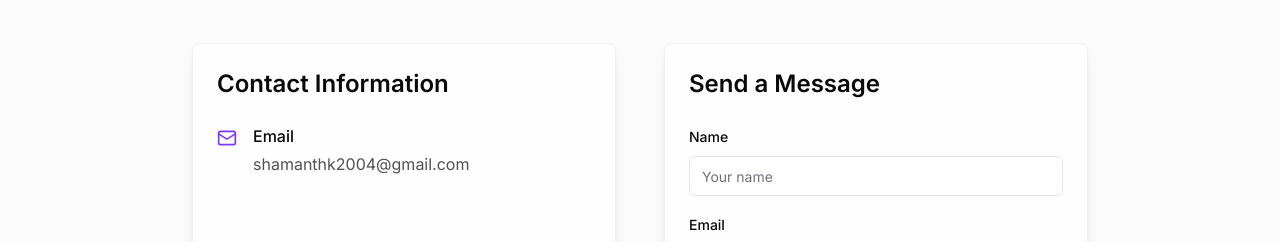
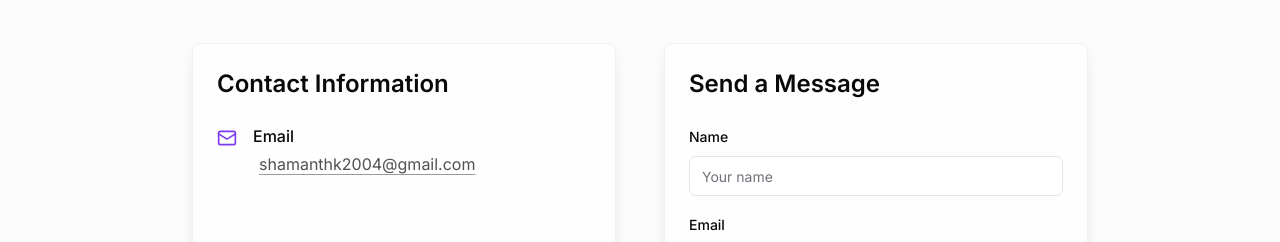
Before and after one commit to Shamanth-k/portfolio, a Next.js app: page / in a window 1280 px wide. Shown: the part 5441-5683 px from the top of the page. Built offline with nearby package versions, Linux system fonts and the light colour scheme.

Commit message:
frontend animation for coping mail id

```diff
--- a/components/contact.tsx
+++ b/components/contact.tsx
@@ -8,9 +8,9 @@ import { Button } from "@/components/ui/button";
 import { Input } from "@/components/ui/input";
 import { Textarea } from "@/components/ui/textarea";
 import { Label } from "@/components/ui/label";
-import { Mail, Send, Github, Linkedin } from "lucide-react";
+import { Mail, Send, Github, Linkedin, Copy, Check } from "lucide-react";
 import Link from "next/link";
-import { useState } from "react";
+import { useEffect, useRef, useState } from "react";
 import { toast } from "@/components/ui/use-toast";
 
 const Contact = () => {
@@ -21,6 +21,11 @@ const Contact = () => {
     message: "",
   });
   const [isSubmitting, setIsSubmitting] = useState(false);
+  const [emailCopyState, setEmailCopyState] = useState<
+    "default" | "hover" | "clicked"
+  >("default");
+  const contactEmail = "shamanthk2004@gmail.com";
+  const copyResetTimeoutRef = useRef<NodeJS.Timeout | null>(null);
 
   const handleChange = (
     e: React.ChangeEvent<HTMLInputElement | HTMLTextAreaElement>
@@ -79,6 +84,33 @@ const Contact = () => {
     }
   };
 
+  useEffect(() => {
+    return () => {
+      if (copyResetTimeoutRef.current) {
+        clearTimeout(copyResetTimeoutRef.current);
+      }
+    };
+  }, []);
+
+  const handleCopyEmail = async () => {
+    try {
+      await navigator.clipboard.writeText(contactEmail);
+      if (copyResetTimeoutRef.current) {
+        clearTimeout(copyResetTimeoutRef.current);
+      }
+      setEmailCopyState("clicked");
+      copyResetTimeoutRef.current = setTimeout(() => {
+        setEmailCopyState("default");
+      }, 2000);
+    } catch {
+      toast({
+        title: "Copy failed",
+        description: "Unable to copy email. Please copy it manually.",
+        variant: "destructive",
+      });
+    }
+  };
+
   return (
     <section id="contact" className="py-20 w-full bg-muted/30">
       <div className="container mx-auto px-4">
@@ -115,9 +147,53 @@ const Contact = () => {
                     <Mail className="h-5 w-5 text-primary mr-4 mt-1" />
                     <div>
                       <h4 className="font-medium mb-1">Email</h4>
-                      <span className="text-foreground/70">
-                        shamanthk2004@gmail.com
-                      </span>
+                      <motion.button
+                        type="button"
+                        onClick={handleCopyEmail}
+                        onMouseEnter={() => {
+                          if (emailCopyState !== "clicked") {
+                            setEmailCopyState("hover");
+                          }
+                        }}
+                        onMouseLeave={() => {
+                          if (emailCopyState !== "clicked") {
+                            setEmailCopyState("default");
+                          }
+                        }}
+                        whileTap={{ scale: 0.96 }}
+                        className="inline-flex items-center gap-1.5 text-foreground/70 hover:text-foreground transition-colors"
+                        aria-label="Copy email address"
+                      >
+                        <motion.span
+                          initial={false}
+                          animate={{
+                            width: emailCopyState === "default" ? 0 : 16,
+                            opacity: emailCopyState === "default" ? 0 : 1,
+                            filter:
+                              emailCopyState === "default"
+                                ? "blur(2px)"
+                                : "blur(0px)",
+                            scale: emailCopyState === "clicked" ? 1 : 0.98,
+                          }}
+                          transition={{ duration: 0.2 }}
+                          className="inline-flex overflow-hidden"
+                        >
+                          {emailCopyState === "clicked" ? (
+                            <Check className="h-4 w-4" />
+                          ) : (
+                            <Copy className="h-4 w-4" />
+                          )}
+                        </motion.span>
+                        <span
+                          className={`underline underline-offset-4 transition-colors ${
+                            emailCopyState === "default"
+                              ? "decoration-foreground/40"
+                              : "decoration-foreground/70"
+                          }`}
+                        >
+                          {contactEmail}
+                        </span>
+                      </motion.button>
                     </div>
                   </div>
                 </div>
```
